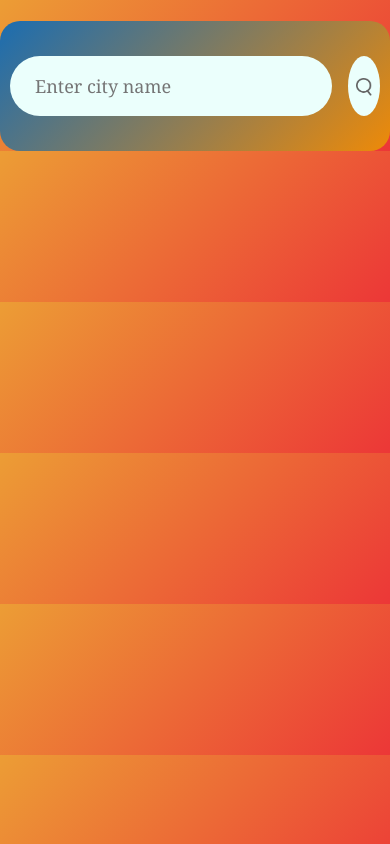
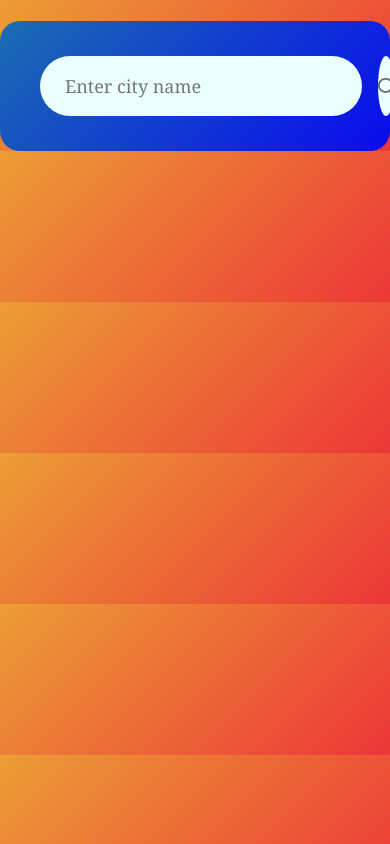
Before and after one commit to yashKappa/weather-report, a plain HTML site: page index.html in a window 390 px wide. Drawn offline with nearby package versions, Linux system fonts and the light colour scheme; a web font is replaced by a local one.

Commit message:
Update style.css

```diff
--- a/style.css
+++ b/style.css
@@ -100,17 +100,6 @@ body{
         background: linear-gradient(135deg, #1b6db1, #080bee);
         color: #fff;
         border-radius: 20px;
-        padding-left: 1rem;
-        padding-right: 1rem;
         text-align: center;
     }
   }
-  @media only screen and (max-width: 720px) {
-    .card{
-        width:100%;
-        background: linear-gradient(135deg, #1b6db1, #ee8a08);
-        color: #fff;
-        border-radius: 20px;
-        text-align: center;
-    }
-  }
```
